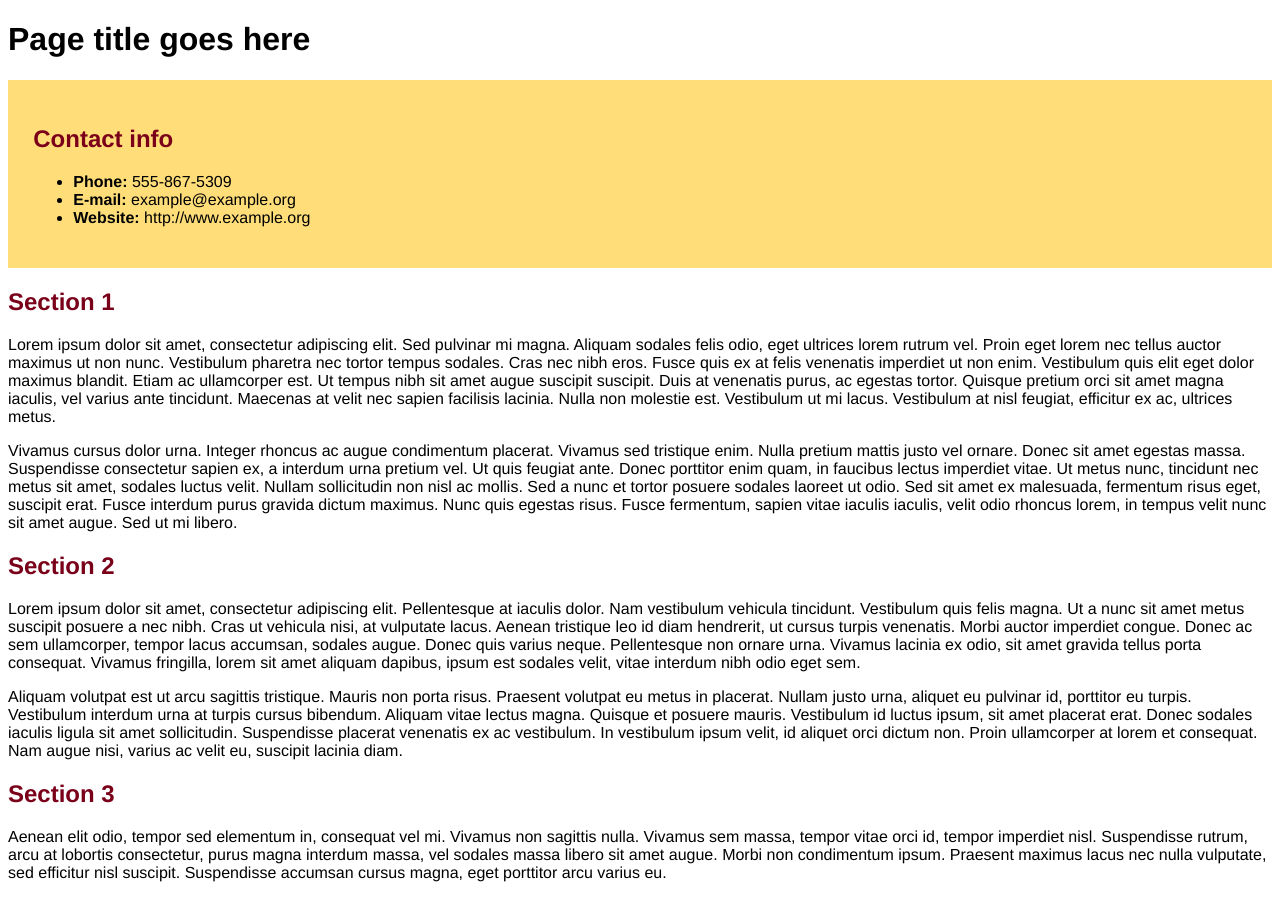
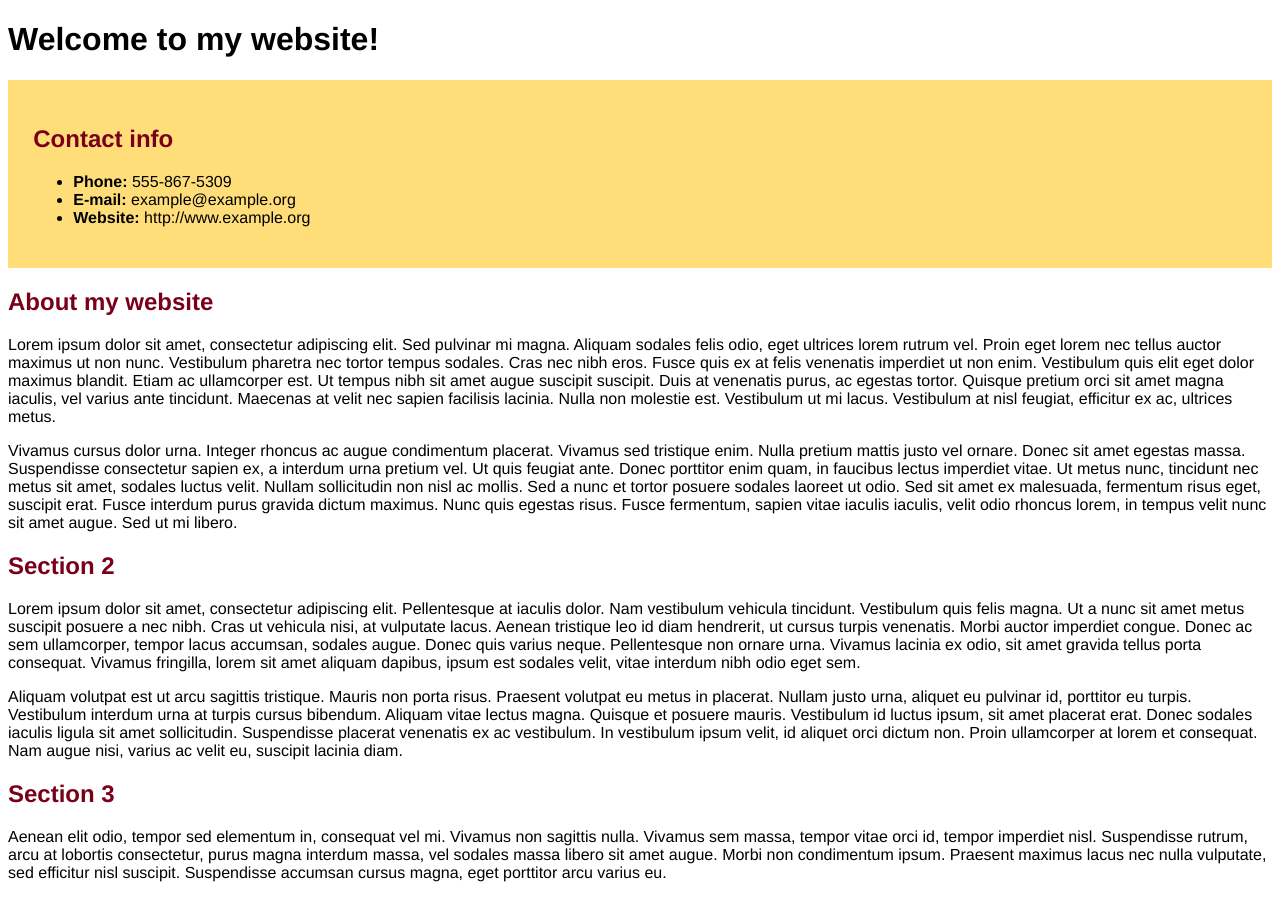
Before and after one commit to krsti004/Template_Website, a plain HTML site: page index.html in a window 1280 px wide. Drawn offline with Linux system fonts and the light colour scheme.

Commit message:
added correct titles

```diff
--- a/index.html
+++ b/index.html
@@ -6,7 +6,7 @@
 
 <body>
 
-<h1>Page title goes here</h1>
+<h1>Welcome to my website!</h1>
 
 <div id="contact">
 <h2>Contact info</h2>
@@ -17,7 +17,7 @@
 </ul>
 </div>
 
-<h2>Section 1</h2>
+<h2>About my website</h2>
 
 <p>Lorem ipsum dolor sit amet, consectetur adipiscing elit. Sed pulvinar mi magna. Aliquam sodales felis odio, eget ultrices lorem rutrum vel. Proin eget lorem nec tellus auctor maximus ut non nunc. Vestibulum pharetra nec tortor tempus sodales. Cras nec nibh eros. Fusce quis ex at felis venenatis imperdiet ut non enim. Vestibulum quis elit eget dolor maximus blandit. Etiam ac ullamcorper est. Ut tempus nibh sit amet augue suscipit suscipit. Duis at venenatis purus, ac egestas tortor. Quisque pretium orci sit amet magna iaculis, vel varius ante tincidunt. Maecenas at velit nec sapien facilisis lacinia. Nulla non molestie est. Vestibulum ut mi lacus. Vestibulum at nisl feugiat, efficitur ex ac, ultrices metus. </p>
 
```
